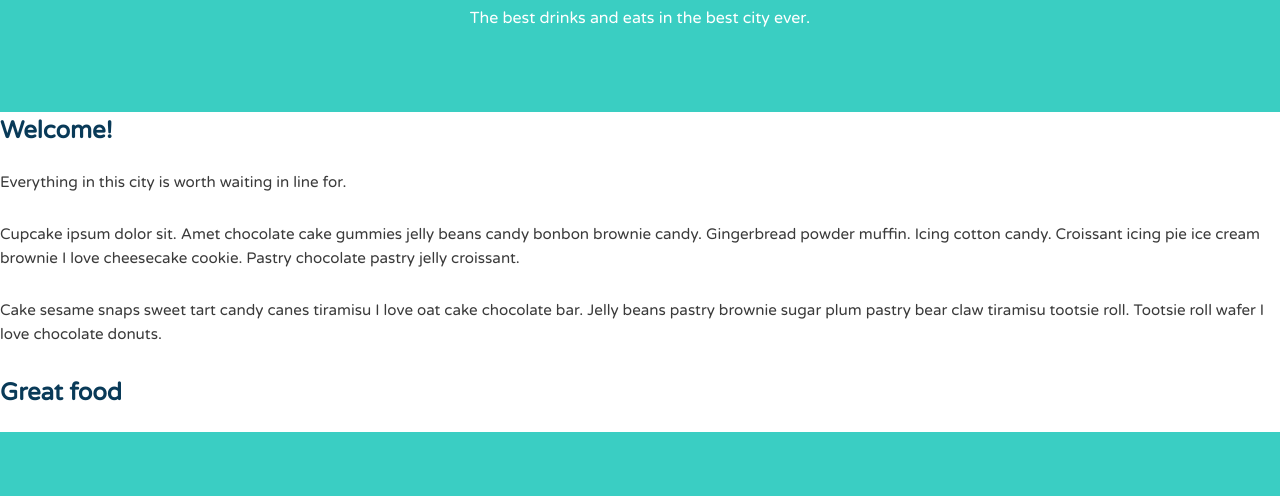
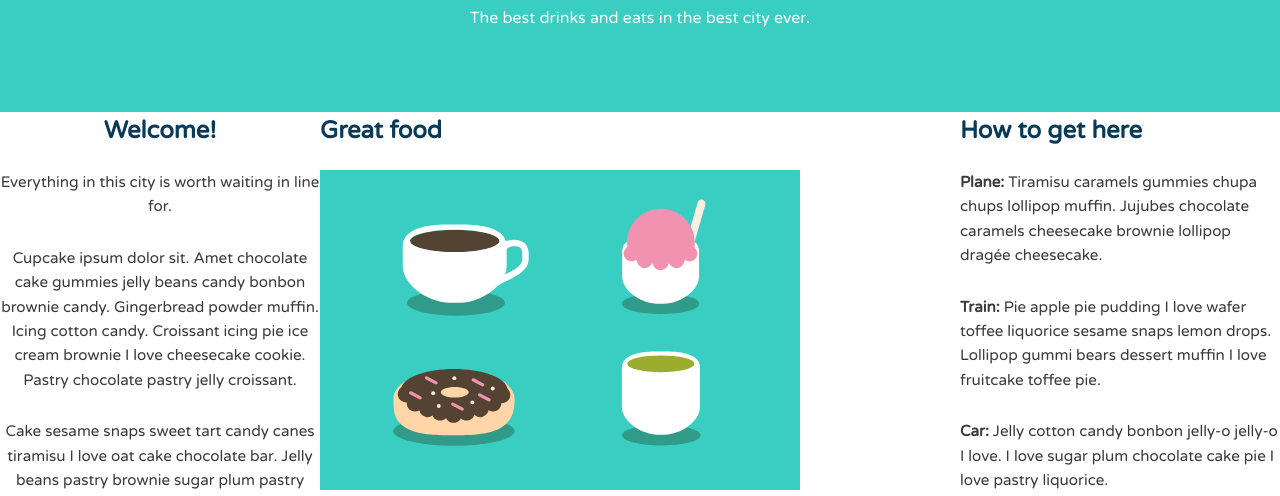
Before and after one commit to OneWaterboy/Teamtreehouse-CSS-Layout-Project, a plain HTML site: page index.html in a window 1280 px wide. Shown: the part 424-920 px from the top of the page. Drawn offline with Linux system fonts and the light colour scheme.

Commit message:
Style content section layout

```diff
--- a/index.html
+++ b/index.html
@@ -19,7 +19,7 @@
 			<li><a href="#">coffee</a></li>
 		</ul>
     </header>
-
+    <div class="main-content">
         <!--/.banner-->
         <div class="banner">
             <img class="logo" src="imgs/city-logo.svg" alt="City">
@@ -41,14 +41,14 @@
             <img class="feat-img" src="imgs/treats.svg" alt="Drinks and eats">
             <p>Croissant macaroon pie brownie. Cookie marshmallow liquorice gingerbread caramels toffee I love chocolate. Wafer lollipop dessert. Bonbon jelly beans pudding dessert sugar plum. Marzipan toffee drag&#233;e chocolate bar candy toffee pudding I love. Gummi bears pie gingerbread lollipop.</p>
         </div>
-
+        <!--/.tertiary-->
         <div class="tertiary col">
             <h2>How to get here</h2>
             <p><strong>Plane: </strong>Tiramisu caramels gummies chupa chups lollipop muffin. Jujubes chocolate caramels cheesecake brownie lollipop drag&#233;e cheesecake.</p>
             <p><strong>Train: </strong>Pie apple pie pudding I love wafer toffee liquorice sesame snaps lemon drops. Lollipop gummi bears dessert muffin I love fruitcake toffee pie.</p>
             <p><strong>Car: </strong>Jelly cotton candy bonbon jelly-o jelly-o I love. I love sugar plum chocolate cake pie I love pastry liquorice.</p>
-	</div><!--/.tertiary-->
-
+        </div>
+    </div>
 	<footer class="main-footer">
 		<span>&copy;2015 Residents of The Best City Ever.</span>
 	</footer>
--- a/styles.css
+++ b/styles.css
@@ -37,7 +37,7 @@ a {
 }
 
 img {
-	max-width: 100%;
+	max-width: 75%;
 }
 
 /* =================================
@@ -90,17 +90,14 @@ Style Main nav and Site Title
 
 .main-nav li{
     display: inline-block;
-
-
 }
 
 .name {
     display: inline;
-
 }
 
 /*==================================
-Style Main Header postioning
+Style banner content postioning
 ====================================*/
 
 .banner {
@@ -108,6 +105,33 @@ Style Main Header postioning
     padding-top: 5em;
     padding-bottom: 5em;
 
+}
+
+/*==================================
+Style column layout
+====================================*/
+
+.secondary {
+    width: 25%;
+    float: inline-start;
+    display: inline-block;
+    text-align: center;
+    margin: 0 auto;
+}
+
+.primary {
+    width: 50%;
+    display: inline-block;
+}
+
+.tertiary {
+    width: 25%;
+    float: right;
+    display: inline-block;
+}
+
+.main-content {
+    display: inline-block;
 }
 
 /* =================================
```
Lines whose indentation alone changed are shown as unchanged.
